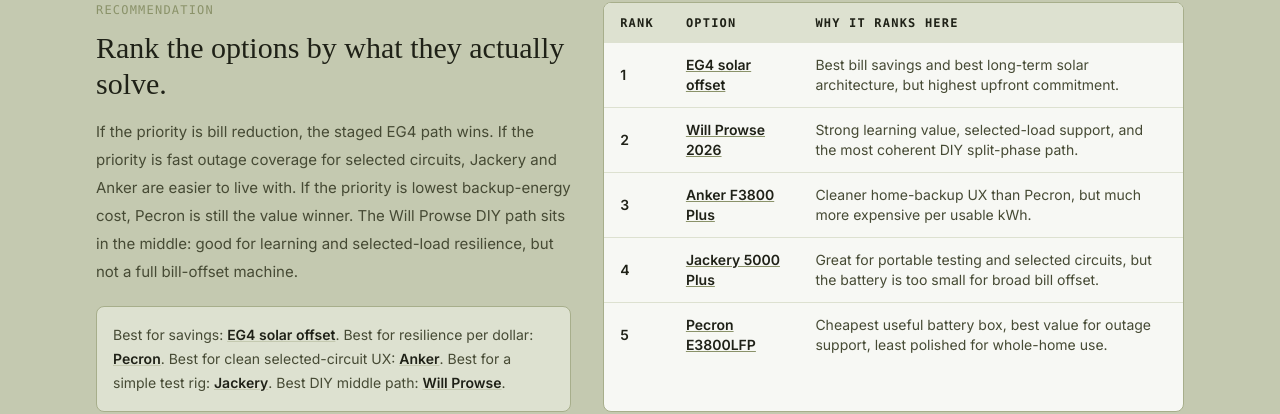
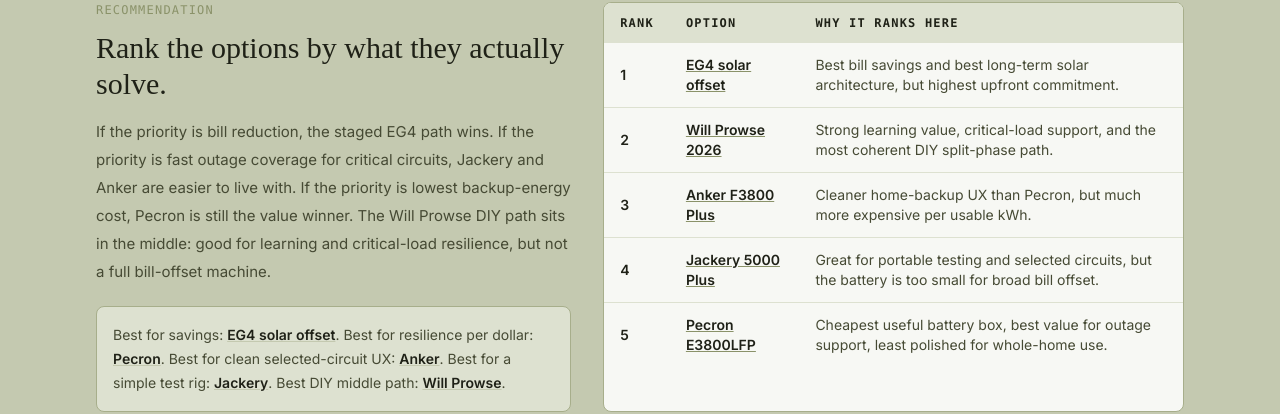
Before and after one commit to techmore/techmore.github.io, a Jekyll site: the page built from pages/energy-monitoring/solar-options.html, in a window 1280 px wide and 900 px high, scrolled down 540 px. Shown: the part 139-553 px from the top of the window. Built offline with Jekyll 4.4.1, drawn with Linux system fonts in a browser that asks for light colours; nearby versions of some CDN libraries; some web fonts are replaced.

Commit message:
Normalize solar diagnostics language

```diff
--- a/pages/energy-monitoring/anker.html
+++ b/pages/energy-monitoring/anker.html
@@ -294,7 +294,7 @@ title: Anker Backup Plan - Techmore
         <p class="font-mono text-xs tracking-widest uppercase text-olive-500">Emporia per-circuit diagnostics</p>
         <h2 class="mt-3 text-3xl text-olive-950">Single kit versus double kit.</h2>
         <p class="mt-4 text-olive-800 leading-7">
-          Anker is the cleanest integrated backup path here, so the useful question is how much solar support it gets. One kit keeps the system easy; two kits make the selected-load backup much more capable.
+          Anker is the cleanest integrated backup path here, so the useful question is how much solar support it gets. One kit keeps the system easy; two kits make the critical-load backup much more capable.
         </p>
       </div>
       <div class="overflow-x-auto rounded-lg border border-olive-400 bg-olive-50">
--- a/pages/energy-monitoring/solar-options.html
+++ b/pages/energy-monitoring/solar-options.html
@@ -47,7 +47,7 @@ title: Solar Option Summary - Techmore
         <p class="font-mono text-xs tracking-widest uppercase text-olive-500">Recommendation</p>
         <h2 class="mt-3 text-3xl text-olive-950">Rank the options by what they actually solve.</h2>
         <p class="mt-4 text-olive-800 leading-7">
-          If the priority is bill reduction, the staged EG4 path wins. If the priority is fast outage coverage for selected circuits, Jackery and Anker are easier to live with. If the priority is lowest backup-energy cost, Pecron is still the value winner. The Will Prowse DIY path sits in the middle: good for learning and selected-load resilience, but not a full bill-offset machine.
+          If the priority is bill reduction, the staged EG4 path wins. If the priority is fast outage coverage for critical circuits, Jackery and Anker are easier to live with. If the priority is lowest backup-energy cost, Pecron is still the value winner. The Will Prowse DIY path sits in the middle: good for learning and critical-load resilience, but not a full bill-offset machine.
         </p>
         <div class="mt-5 rounded-lg border border-olive-400 bg-olive-200 p-4 text-sm text-olive-800 leading-6">
           Best for savings: <a href="/pages/energy-monitoring/solar/" class="font-semibold text-olive-950 underline decoration-olive-300 hover:text-olive-700">EG4 solar offset</a>. Best for resilience per dollar: <a href="/pages/energy-monitoring/pecron/" class="font-semibold text-olive-950 underline decoration-olive-300 hover:text-olive-700">Pecron</a>. Best for clean selected-circuit UX: <a href="/pages/energy-monitoring/anker/" class="font-semibold text-olive-950 underline decoration-olive-300 hover:text-olive-700">Anker</a>. Best for a simple test rig: <a href="/pages/energy-monitoring/jackery/" class="font-semibold text-olive-950 underline decoration-olive-300 hover:text-olive-700">Jackery</a>. Best DIY middle path: <a href="/pages/energy-monitoring/will-prowse-2026/" class="font-semibold text-olive-950 underline decoration-olive-300 hover:text-olive-700">Will Prowse</a>.
@@ -71,7 +71,7 @@ title: Solar Option Summary - Techmore
             <tr>
               <td class="px-4 py-3 font-semibold text-olive-950">2</td>
               <td class="px-4 py-3 font-semibold text-olive-950"><a href="/pages/energy-monitoring/will-prowse-2026/" class="underline decoration-olive-500 hover:text-olive-700">Will Prowse 2026</a></td>
-              <td class="px-4 py-3">Strong learning value, selected-load support, and the most coherent DIY split-phase path.</td>
+              <td class="px-4 py-3">Strong learning value, critical-load support, and the most coherent DIY split-phase path.</td>
             </tr>
             <tr>
               <td class="px-4 py-3 font-semibold text-olive-950">3</td>
```
